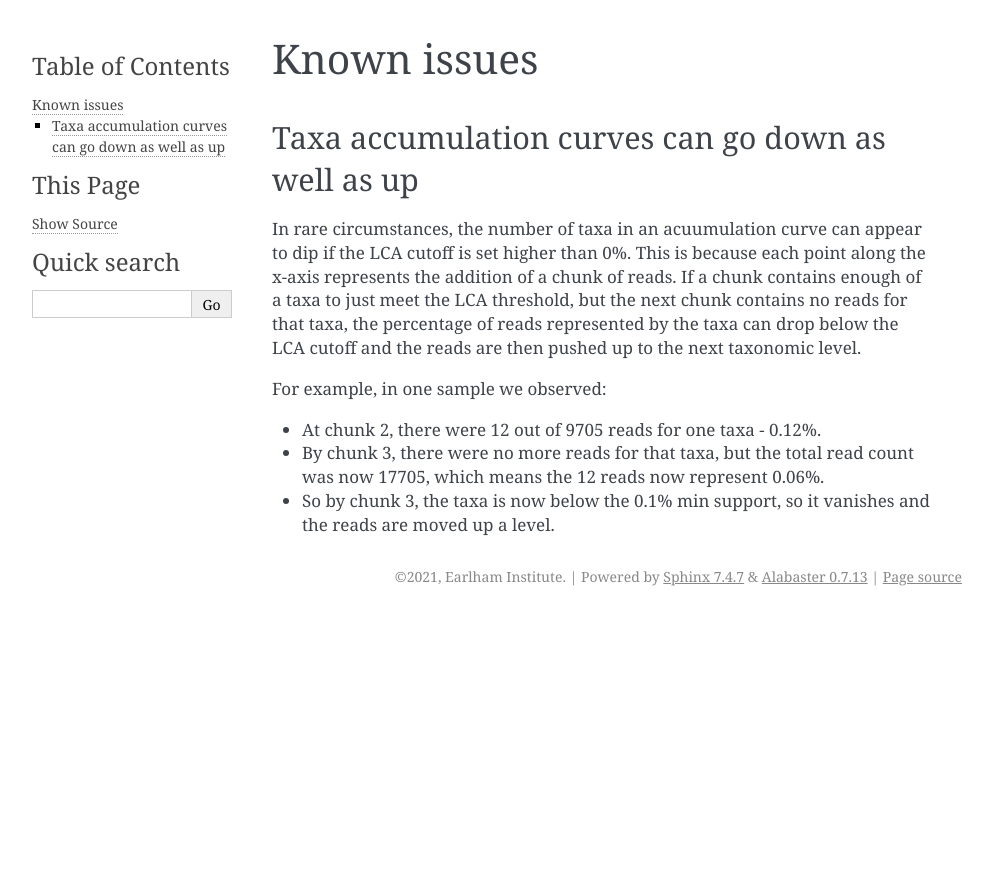
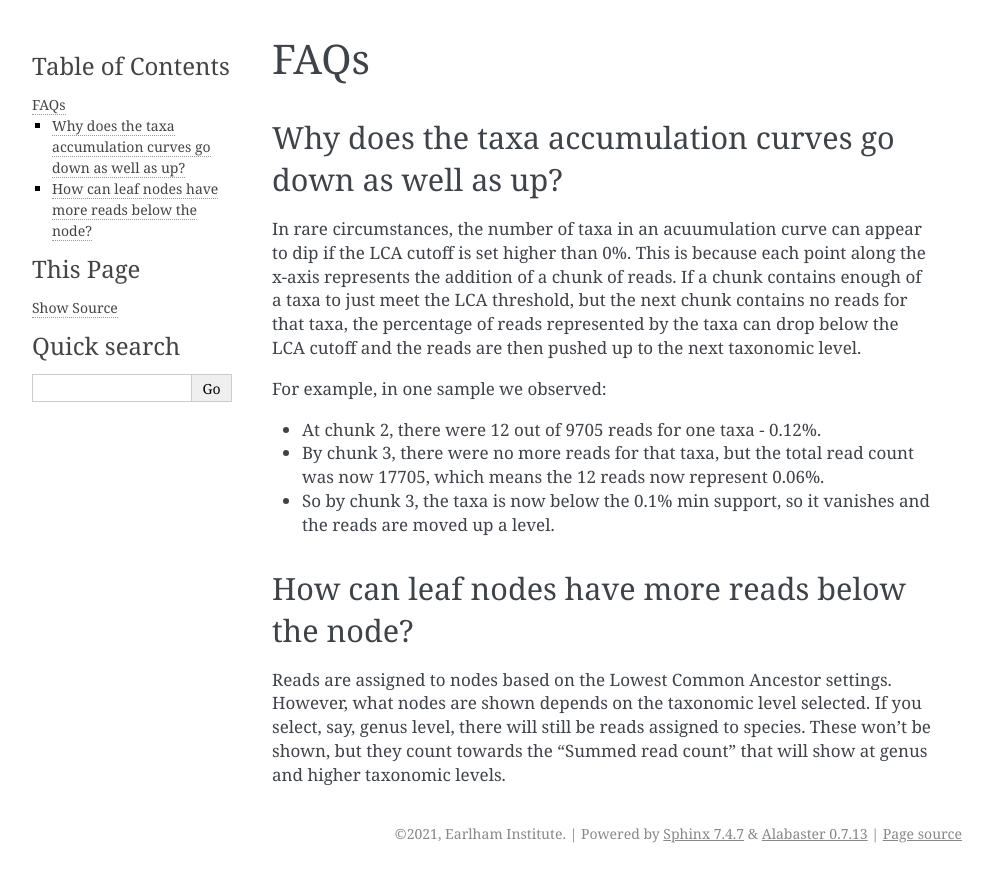
Before and after one commit to richardmleggett/MARTi, a Sphinx documentation site: the page built from docs/source/faqs.rst, in a window 1280 px wide. Shown: the top 882 px of the page, without its empty margins (148-1141 px from the left). Built offline with Sphinx 7.4.7, drawn with Linux system fonts in a browser that asks for light colours; formulas are drawn with MathJax 3.

Commit message:
Added FAQs

```diff
--- a/docs/source/issues.rst
+++ b/docs/source/faqs.rst
@@ -1,10 +1,10 @@
-.. _issues:
+.. _faqs:
 
-Known issues
-============
+FAQs
+====
 
-Taxa accumulation curves can go down as well as up
---------------------------------------------------
+Why does the taxa accumulation curves go down as well as up?
+------------------------------------------------------------
 
 In rare circumstances, the number of taxa in an acuumulation curve can appear to dip if the LCA cutoff is set higher than 0%. This is because each point along the x-axis represents the addition of a chunk of reads. If a chunk contains enough of a taxa to just meet the LCA threshold, but the next chunk contains no reads for that taxa, the percentage of reads represented by the taxa can drop below the LCA cutoff and the reads are then pushed up to the next taxonomic level.
 
@@ -13,3 +13,8 @@ For example, in one sample we observed:
 - At chunk 2, there were 12 out of 9705 reads for one taxa - 0.12%.
 - By chunk 3, there were no more reads for that taxa, but the total read count was now 17705, which means the 12 reads now represent 0.06%.
 - So by chunk 3, the taxa is now below the 0.1% min support, so it vanishes and the reads are moved up a level.
+
+How can leaf nodes have more reads below the node?
+--------------------------------------------------
+
+Reads are assigned to nodes based on the Lowest Common Ancestor settings. However, what nodes are shown depends on the taxonomic level selected. If you select, say, genus level, there will still be reads assigned to species. These won't be shown, but they count towards the "Summed read count" that will show at genus and higher taxonomic levels.
--- a/docs/source/index.rst
+++ b/docs/source/index.rst
@@ -9,7 +9,7 @@ MARTi - Metagenomic Analysis in Real Time
    running
    cmdline
    configfiles
-   issues
+   faqs
    history
 
 MARTi is a software package designed for performing real-time analysis of metagenomic samples using nanopore sequencing. If you're not working in real-time, MARTi may still be a quick and easy analysis soultion for you. And if you're not using nanopore sequencing, you may still benefit from using MARTi to analyse your data.
```
Also changed, not shown: 2 other files.
